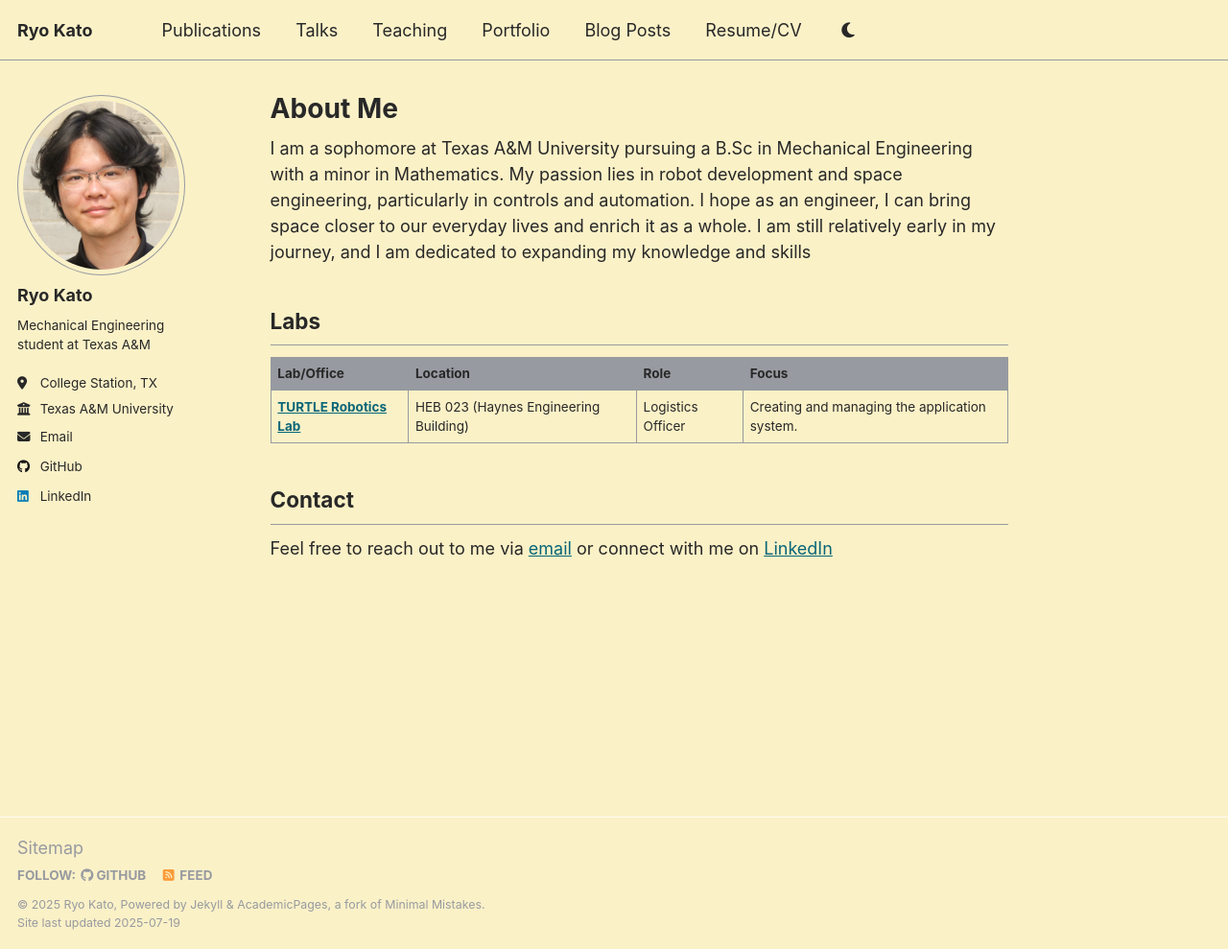
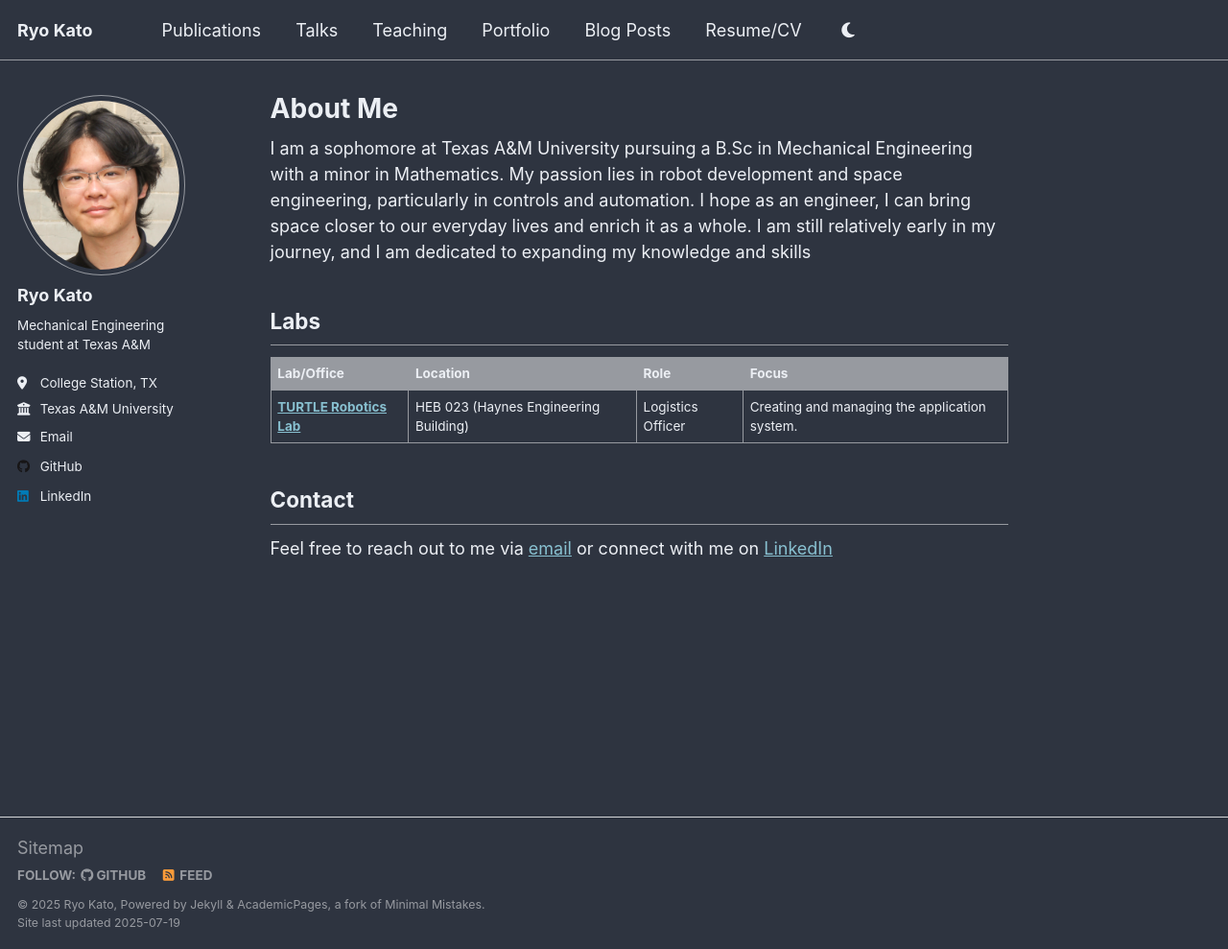
Before and after one commit to theryokato/theryokato.github.io, a Jekyll site: the page built from _pages/about.md, in a window 1280 px wide and 989 px high. Shown: the whole window at 96% size. Built offline with Jekyll 4.4.1, drawn with Linux system fonts in a browser that asks for light colours; a script that is not in the unit is left out.

Commit message:
Nord dark/light

```diff
--- a/_sass/theme/_dark.scss
+++ b/_sass/theme/_dark.scss
@@ -8,11 +8,11 @@ $dark-gray                  : mix(#000, $gray, 40%);
 $darker-gray                : mix(#000, $gray, 60%);
 $light-gray                 : mix(#fff, $gray, 50%);
 
-$background                 : #fbf1c7;
+$background                 : #2e3440;
 $background-light           : mix(#fff, $background, 80%);
 $background-lighter         : mix(#fff, $background, 90%);
-$text                       : #282828;
-$link                       : #086678;
+$text                       : #eceff4;
+$link                       : #88c0d0;
 $link-dark                  : mix(#000, $link, 25%);
 $link-light                 : mix(#fff, $link, 25%);
 
--- a/_sass/theme/_default.scss
+++ b/_sass/theme/_default.scss
@@ -8,6 +8,14 @@ $dark-gray                  : mix(#000, $gray, 40%);
 $darker-gray                : mix(#000, $gray, 60%);
 $light-gray                 : #9ba1a6;
 $lighter-gray               : mix(#fff, $gray, 90%);
+
+$background                 : #e5e9f0;
+$background-light           : mix(#fff, $background, 80%);
+$background-lighter         : mix(#fff, $background, 90%);
+$text                       : #2e3440;
+$link                       : #88c0d0;
+$link-dark                  : mix(#000, $link, 25%);
+$link-light                 : mix(#fff, $link, 25%);
 
 /* Color codes used for the site */
 $danger-color               : #ee5f5b;
```
